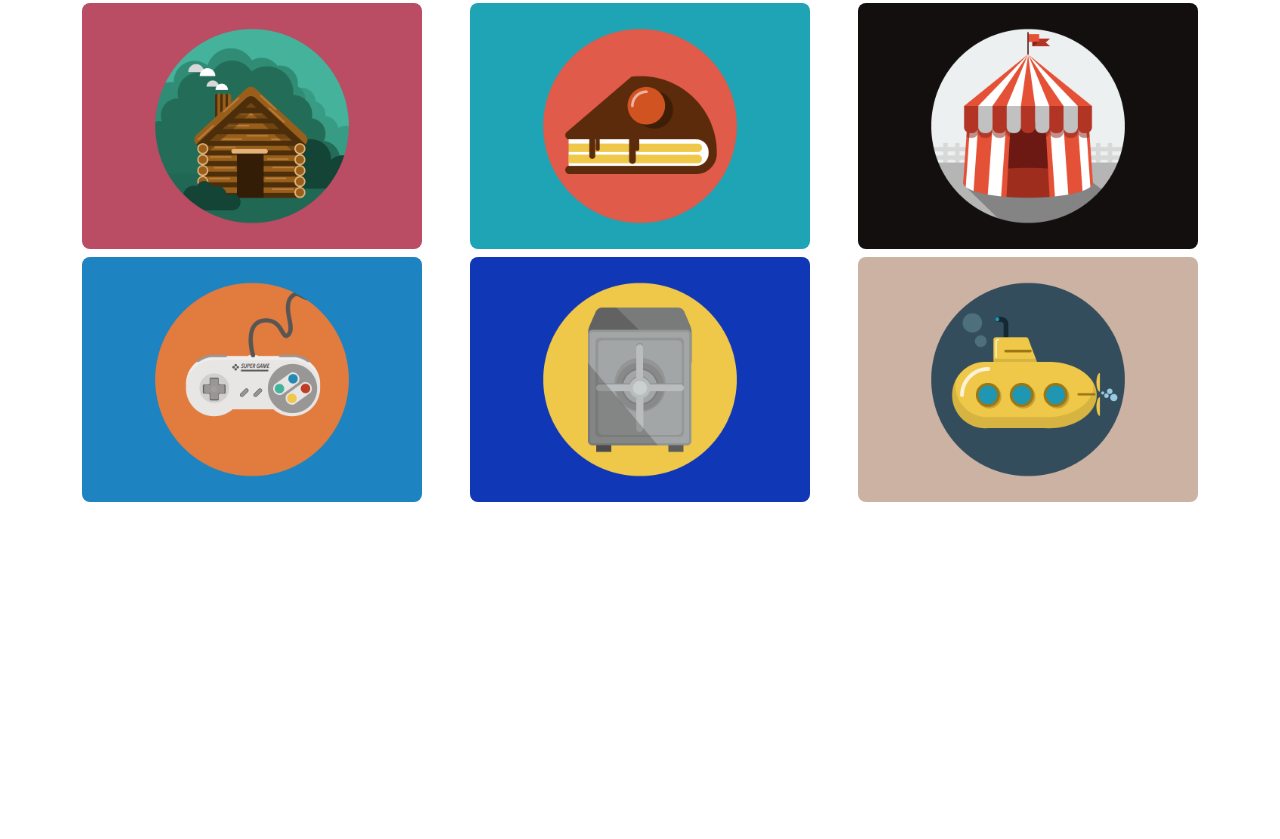
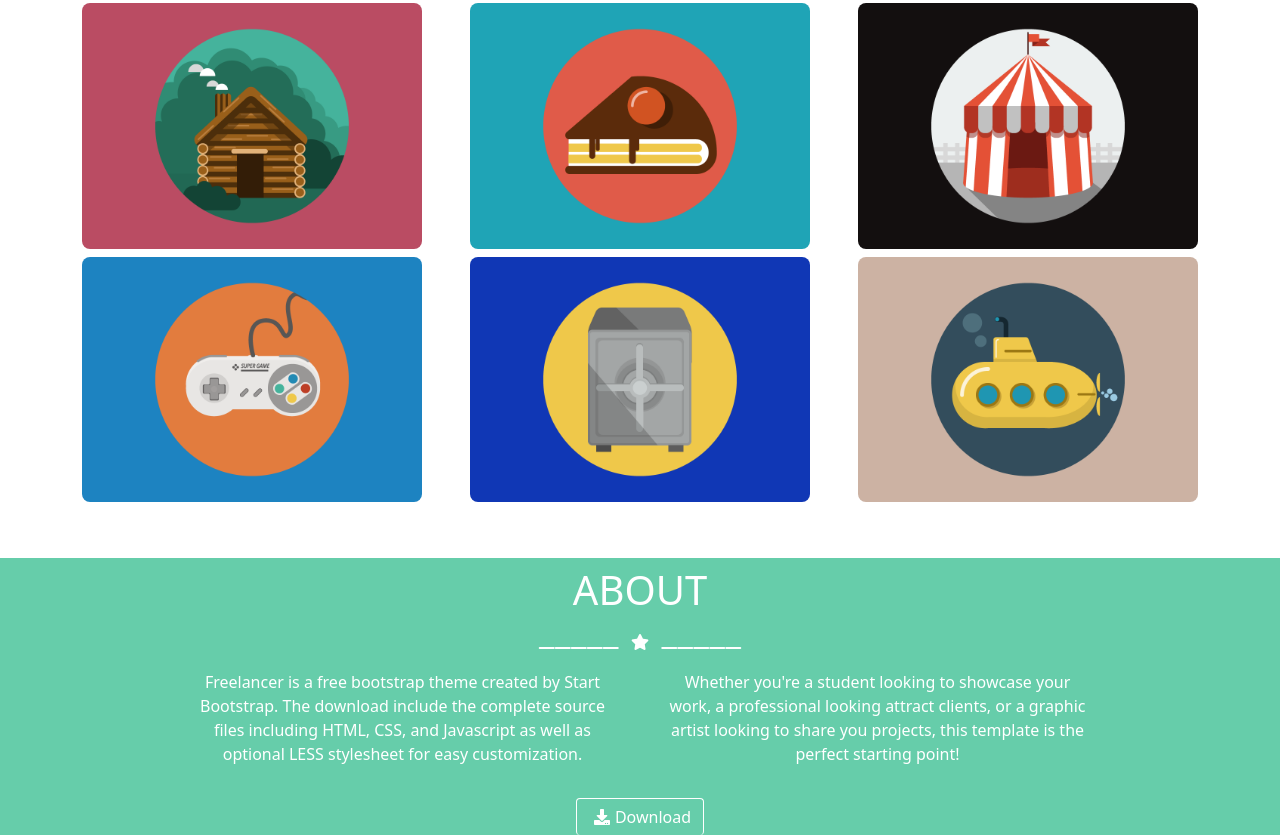
Before and after one commit to ManuelAvanzi/html-css-bootstrap-freelancer, a plain HTML site: page index.html in a window 1280 px wide. Shown: the part 633-1472 px from the top of the page. Before the commit the page ends 1143 px from the top, so only its background shows below. Drawn offline with nearby package versions, Linux system fonts and the light colour scheme.

Commit message:
about-section

```diff
--- a/css/style.css
+++ b/css/style.css
@@ -6,12 +6,15 @@
    width: 100%;
    border-radius: 8px;
 }
+.fa-download{
+    padding: 0 5px;
+}
 /* --------------------------------------- */
 .navbar{
     height: 80px;
 }
 /* ------------------------------------------ */
-.jumbotron-main{
+.jumbotron-main,.about-section{
     background-color: #66CDAA;
 }
 .profile-picture{
@@ -25,3 +28,10 @@
 .star-line-black .fas, .star-line-black .far{
     color: black;
 }
+
+.download-button{
+    border:1px solid white;
+    background-color: #66CDAA;
+    padding:10 20px;
+    border-bottom:10px;
+}
--- a/index.html
+++ b/index.html
@@ -109,6 +109,44 @@
         </div>
     </div>
 
+    <!------------------------ ABOUT ------------------------>
+    <div class="container-fluid about-section mt-5 mb-1">
+        <div class="container">
+            <div class="text-center">
+                <h1 class="white py-2 ">ABOUT</h1>
+                <div class="star-line-white justify-content-center">
+                    <i class="far fa-window-minimize"></i><i class="far fa-window-minimize"></i><i class="far fa-window-minimize"></i><i class="far fa-window-minimize"></i><i class="far fa-window-minimize"></i>
+                    <i class="fas fa-star my-1 mx-2"></i>
+                    <i class="far fa-window-minimize"></i><i class="far fa-window-minimize"></i><i class="far fa-window-minimize"></i><i class="far fa-window-minimize"></i><i class="far fa-window-minimize"></i>
+                </div>
+            </div>
+
+            <div class="row justify-content-center">
+                <div class="col-9 col-sm-5">
+                    <div class="content py-3 px-3">
+                        <p class="white text-center">Freelancer is a free bootstrap theme created by Start Bootstrap. The download include the complete source files including HTML, CSS, and Javascript as well as optional LESS stylesheet for easy customization.</p>
+                    </div>
+                </div>
+
+                <div class="col-9 col-sm-5">
+                    <div class="content py-3 px-3">
+                        <p class="white text-center">Whether you're a student looking to showcase your work, a professional looking attract clients, or a graphic artist looking to share you projects, this template is the perfect starting point!</p>
+                    </div>
+                </div>
+
+            </div>
+        </div>
+
+        <div class="text-center">
+
+            <button type="button" class="btn btn-primary download-button">
+                <i class="fas fa-download"></i>Download
+            </button>
+        </div>
+
+    </div>
+
+
 
 
 </body>
```
